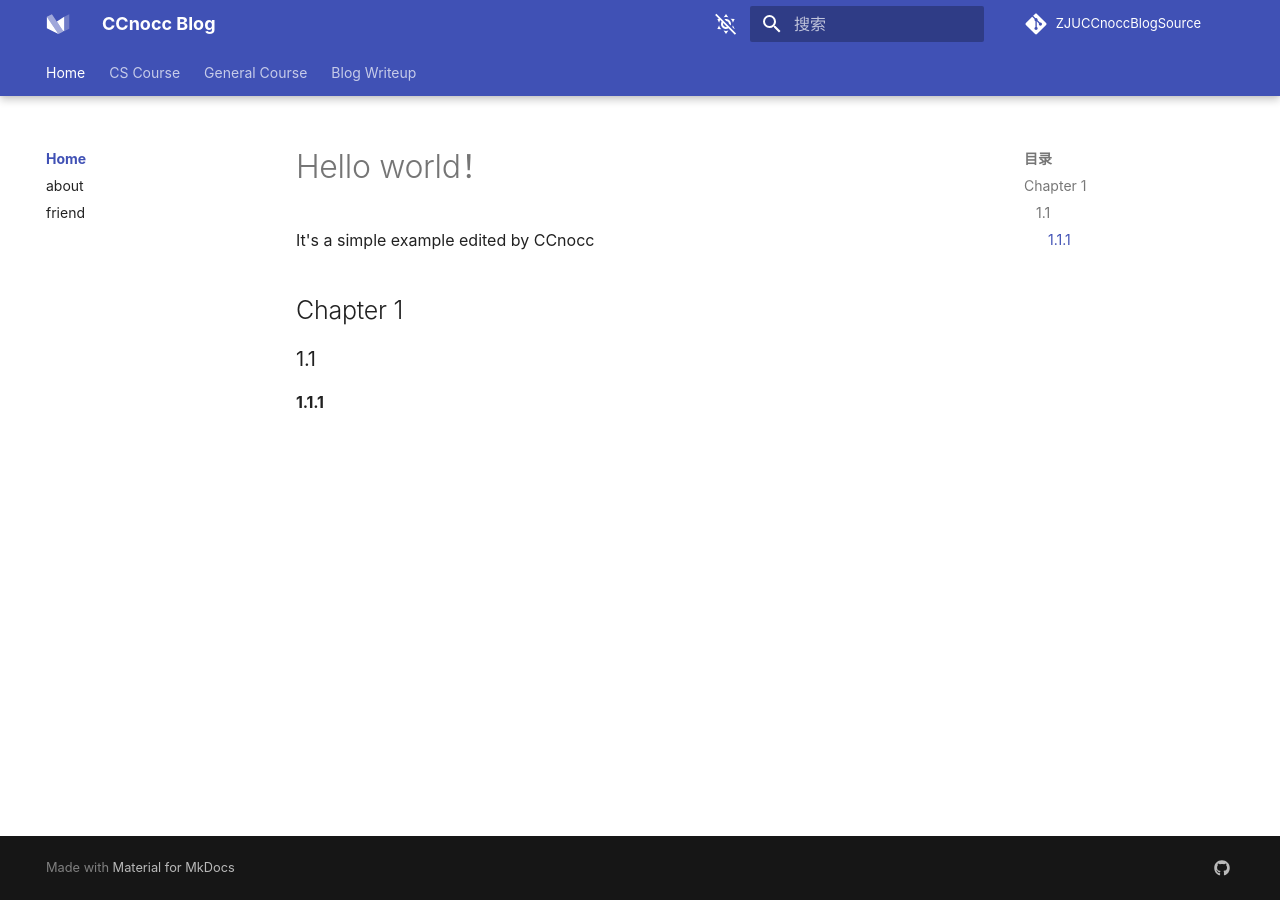
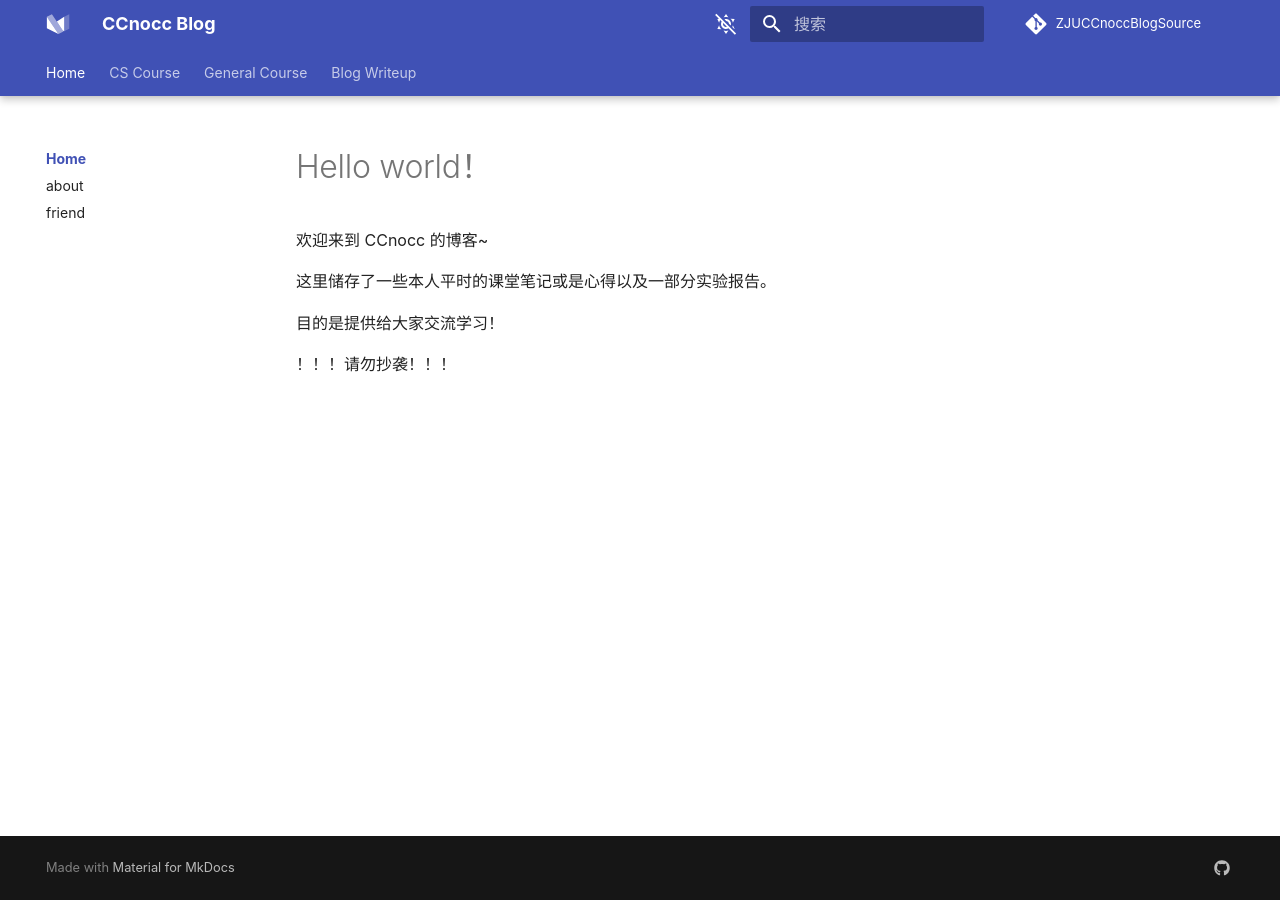
Before and after one commit to ZJUccnocc/ZJUccnocc.github.io, an MkDocs documentation site: the page built from docs/index.md, in a window 1280 px wide. Built offline with MkDocs 1.6.1 and Material for MkDocs 9.7.7, drawn with Linux system fonts in a browser that asks for light colours; comment, search, counter and statistics services are not loaded.

Commit message:
24-01-28-23-41

```diff
--- a/docs/index.md
+++ b/docs/index.md
@@ -1,9 +1,9 @@
 # Hello world！
 
-It's a simple example edited by CCnocc
+欢迎来到 CCnocc 的博客~
 
-## Chapter 1
+这里储存了一些本人平时的课堂笔记或是心得以及一部分实验报告。
 
-### 1.1
+目的是提供给大家交流学习！
 
-#### 1.1.1
+！！！请勿抄袭！！！
```
